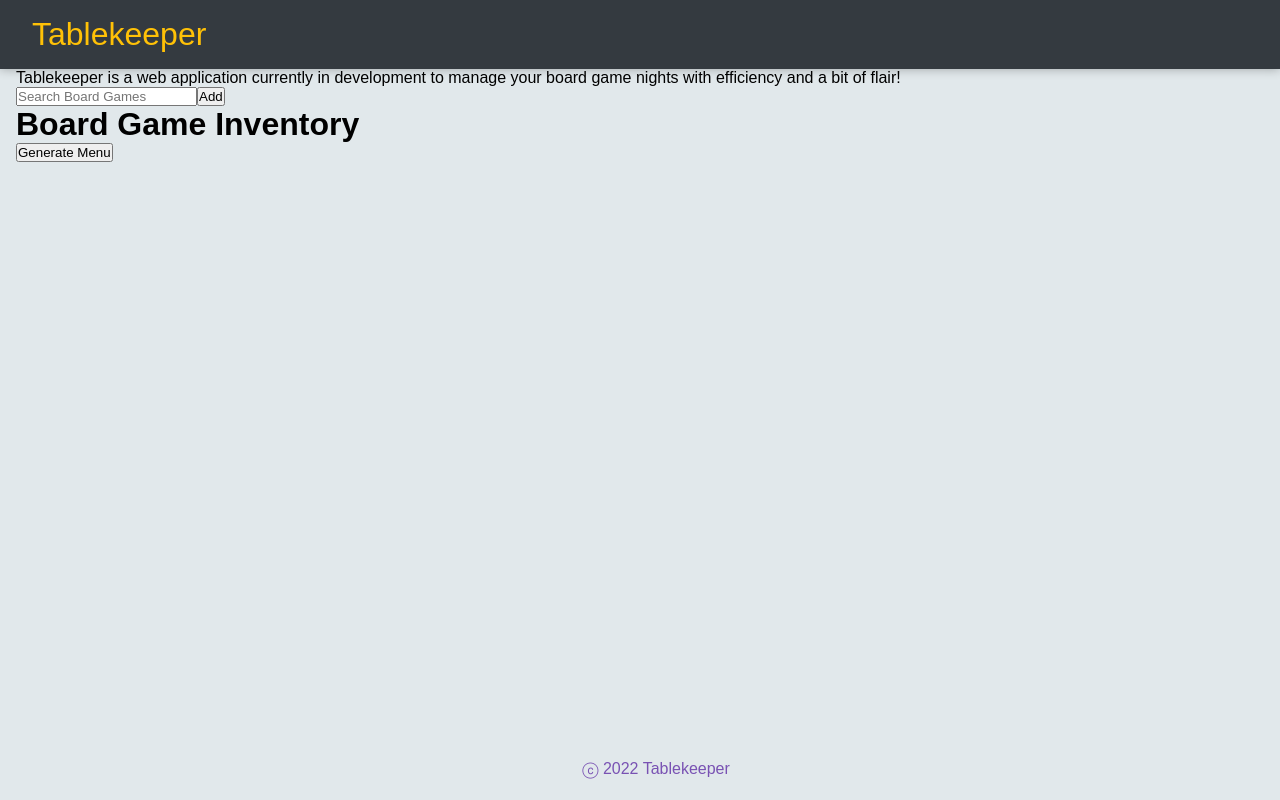
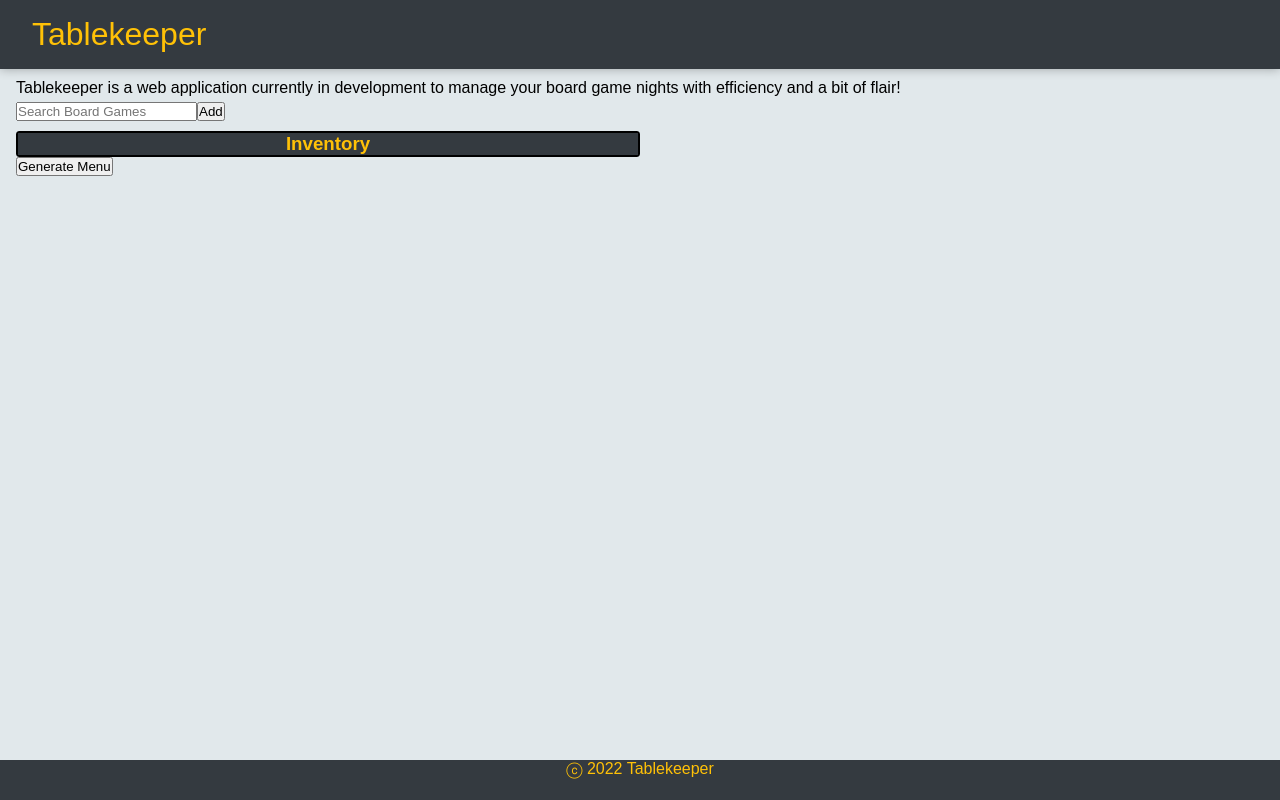
Before and after one commit to danoru/tablemenu, a React (Create React App) app: page / in a window 1280 px wide. Built offline with nearby package versions, Linux system fonts and the light colour scheme.

Commit message:
Added small styling changes

```diff
--- a/public/styles.css
+++ b/public/styles.css
@@ -1,11 +1,13 @@
 * {
+  box-sizing: border-box;
+  margin: 0;
   padding: 0;
-  margin: 0;
-  box-sizing: border-box;
 }
+
 html {
   font-family: sans-serif;
 }
+
 body {
   background: #E1E8EB;
   padding: 0 16px;
@@ -13,9 +15,9 @@ body {
 
 header {
   background-color: #343A40;
+  box-shadow: 0 0 10px 0 rgba(0, 0, 0, 0.3);
   margin: auto -16px;
   padding: 16px 32px;
-  box-shadow: 0 0 10px 0 rgba(0, 0, 0, 0.3);
 }
 
 header h1 {
@@ -24,17 +26,41 @@ header h1 {
 }
 
 footer {
+  background-color: #343A40;
+  bottom: 0;
+  height: 2.5rem;
+  margin: auto -16px;
   position: absolute;
   text-align: center;
-  bottom: 0;
   width: 100%;
-  height: 2.5rem;
 }
 
 footer p {
-  color: #7952B3;
+  color: #FFC107;
 }
 
-ul {
+.introduction{
+  margin-top: 10px;
+}
+
+.inventory{
+  background-color: #E1E8EB;
+  border: black solid 1px;
+  border-radius: 3px;
+  width: 50%;
+}
+
+.inventory h3 {
+  background-color: #343A40;
+  border: black solid 1px;
+  color: #FFC107;
+  text-align: center;
+}
+
+.inventory ul {
   list-style: none;
 }
+
+.search {
+  margin: 5px 0 10px 0;
+}
--- a/src/components/App.jsx
+++ b/src/components/App.jsx
@@ -3,7 +3,6 @@ import InputSearch from "./InputSearch"
 import InventoryList from "./InventoryList"
 import Header from "./Header";
 import Footer from "./Footer";
-
 
 function App() {
   const [inventory, setInventory] = useState([]);
@@ -24,16 +23,22 @@ function App() {
 
   function generateMenu() {
     let chosenGame = inventory[Math.floor(Math.random() * inventory.length)]
-    alert("You should play "+chosenGame+".")
+    if (chosenGame === undefined) {
+      alert("You must add games before generating a menu.")
+    } else {
+      alert("You should play "+chosenGame+".")
+    }
   }
 
   return (
     <div>
       <Header />
-      <p>Tablekeeper is a web application currently in development to manage your board game nights with efficiency and a bit of flair!</p>
+      <div className="introduction">
+        <p>Tablekeeper is a web application currently in development to manage your board game nights with efficiency and a bit of flair!</p>
+      </div>
       <InputSearch onAdd={addGame}/>
-      <div>
-        <h1>Board Game Inventory</h1>
+      <div className="inventory">
+        <h3>Inventory</h3>
         <ul>
           {inventory.map((gameItem, index) => (
             <InventoryList
```
